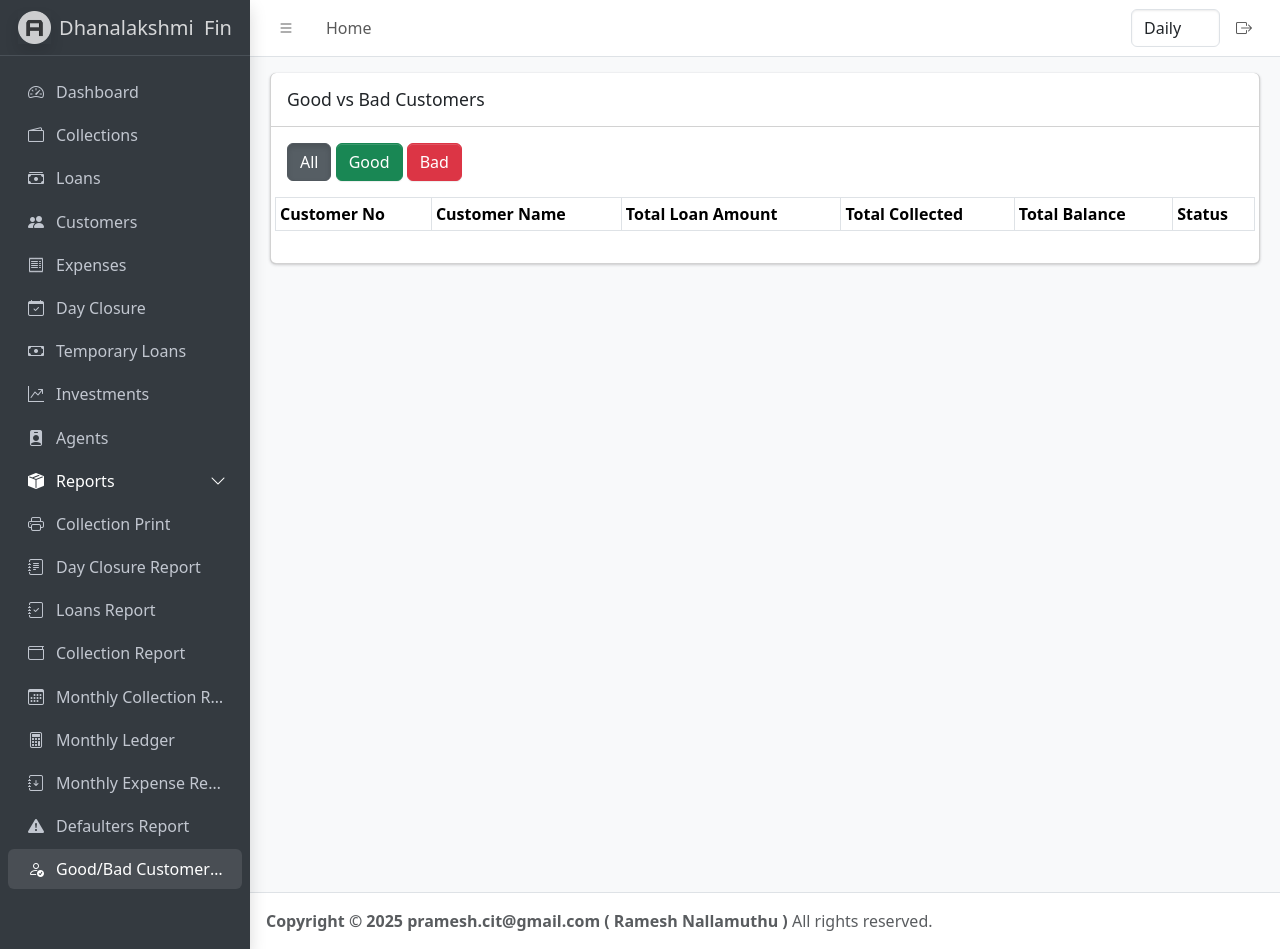
After one commit to rameshint/kandhu_line_web_app, a PHP site: page /good_bad_customers_report.php in a window 1280 px wide. The commit adds this page. Run offline with PHP 8.4, Linux system fonts and the light colour scheme; the visitor is signed in with stand-in values (Sample User, id 1); tables that the repository leaves empty or names only in its code hold one stand-in row (values such as "Sample post"); a stand-in replaces the project's code that opens the database connection; lists and menus that the app fills with data are empty; some web fonts are replaced.

Commit message:
Good Vs Bad Customers Report Added

```diff
--- /dev/null
+++ b/good_bad_customers_report.php
@@ -0,0 +1,99 @@
+<?php
+$title = 'Report - Good/Bad Customers';
+include('header.php');
+require 'db.php';
+
+$loan_type = $_SESSION['line'];
+
+$sql = "
+SELECT s.customer_no, s.name, s.total_loan_amount, s.total_paid_amount, s.total_balance,MAX(s.has_overdue) AS has_overdue FROM (
+SELECT
+	c.id,
+	c.customer_no,
+	c.name,
+	SUM(l.amount) AS total_loan_amount,
+	sum(IFNULL(col.amount,0)) AS total_paid_amount,
+	(SUM(l.amount) - SUM(IFNULL(col.amount,0))) AS total_balance,
+		case
+			when CURDATE() > l.expiry_date AND 	(SUM(l.amount) - SUM(IFNULL(col.amount,0)))
+			then 1 ELSE 0
+		END
+	as has_overdue
+FROM customers c
+JOIN loans l ON l.customer_id = c.id AND l.loan_type = '$loan_type'
+LEFT JOIN collections col ON col.loan_id = l.id AND l.flag = 1 AND col.head = 'EMI'
+GROUP BY l.id
+) s GROUP BY s.id
+";
+// Apply filter if set
+$filter = isset($_GET['filter']) ? $_GET['filter'] : 'all';
+if ($filter == 'good') {
+    $sql .= " HAVING has_overdue = 0";
+} elseif ($filter == 'bad') {
+    $sql .= " HAVING has_overdue = 1";
+}
+
+$result = $conn->query($sql);
+?>
+<div class="row">
+    <div class="col-12">
+        <!-- The icons -->
+
+        <div class="card card-outline">
+            <div class="card-header">
+                <h3 class="card-title">Good vs Bad Customers</h3>
+            </div>
+            <div class="card-body">
+
+                <div class="row">
+
+                    <div class="mb-3">
+                        <a href="?filter=all" class="btn btn-secondary <?= $filter == 'all' ? 'active' : '' ?>">All</a>
+                        <a href="?filter=good" class="btn btn-success <?= $filter == 'good' ? 'active' : '' ?>">Good</a>
+                        <a href="?filter=bad" class="btn btn-danger <?= $filter == 'bad' ? 'active' : '' ?>">Bad</a>
+                    </div>
+
+                    <table class="table table-bordered table-sm">
+                        <thead>
+                            <tr>
+                                <th>Customer No</th>
+                                <th>Customer Name</th>
+                                <th>Total Loan Amount</th>
+                                <th>Total Collected</th>
+                                <th>Total Balance</th>
+                                <th>Status</th>
+                            </tr>
+                        </thead>
+                        <tbody>
+                            <?php while ($row = $result->fetch_assoc()) {
+
+                            ?>
+                                <tr>
+                                    <td><?= htmlspecialchars($row['customer_no']) ?></td>
+                                    <td><?= htmlspecialchars($row['name']) ?></td>
+                                    <td align="right"><?= number_format($row['total_loan_amount'], 2) ?></td>
+                                    <td align="right"><?= number_format($row['total_paid_amount'], 2) ?></td>
+                                    <td align="right"><?= number_format($row['total_balance'], 2) ?></td>
+                                    <td align="right">
+                                        <?php if ($row['has_overdue']) { ?>
+                                            <span class="badge bg-danger">Bad</span>
+                                        <?php } else { ?>
+                                            <span class="badge bg-success">Good</span>
+                                        <?php } ?>
+                                    </td>
+                                </tr>
+                            <?php } ?>
+                        </tbody>
+                    </table>
+
+                </div>
+            </div>
+
+        </div>
+    </div>
+</div>
+
+
+<?php
+include('footer.php');
+?>
--- a/header.php
+++ b/header.php
@@ -223,7 +223,8 @@ if (!isset($_SESSION['username'])) {
               'monthly_collection_report.php' => 'Monthly Collection Report',
               'monthly_ledger.php' => 'Monthly Ledger',
               'monthly_expense_report.php' => 'Monthly Expense Report',
-              'defaulters_report.php' => 'Defaulters Report'
+              'defaulters_report.php' => 'Defaulters Report',
+              'good_bad_customers_report.php' => 'Good/Bad Customers Report',
             ]
           ];
 
@@ -257,7 +258,8 @@ if (!isset($_SESSION['username'])) {
             'monthly_collection_report.php' => 'bi-calendar3',
             'monthly_expense_report.php' => 'bi-journal-arrow-down',
             'monthly_ledger.php' => 'bi-calculator',
-            'defaulters_report.php' => 'bi-exclamation-triangle-fill'
+            'defaulters_report.php' => 'bi-exclamation-triangle-fill',
+            'good_bad_customers_report.php' => 'bi-person-check'
           ];
 
           ?>
```
Also changed, not shown: customers.php (+9 -11 lines), defaulters_report.php (+1 -22 lines).
